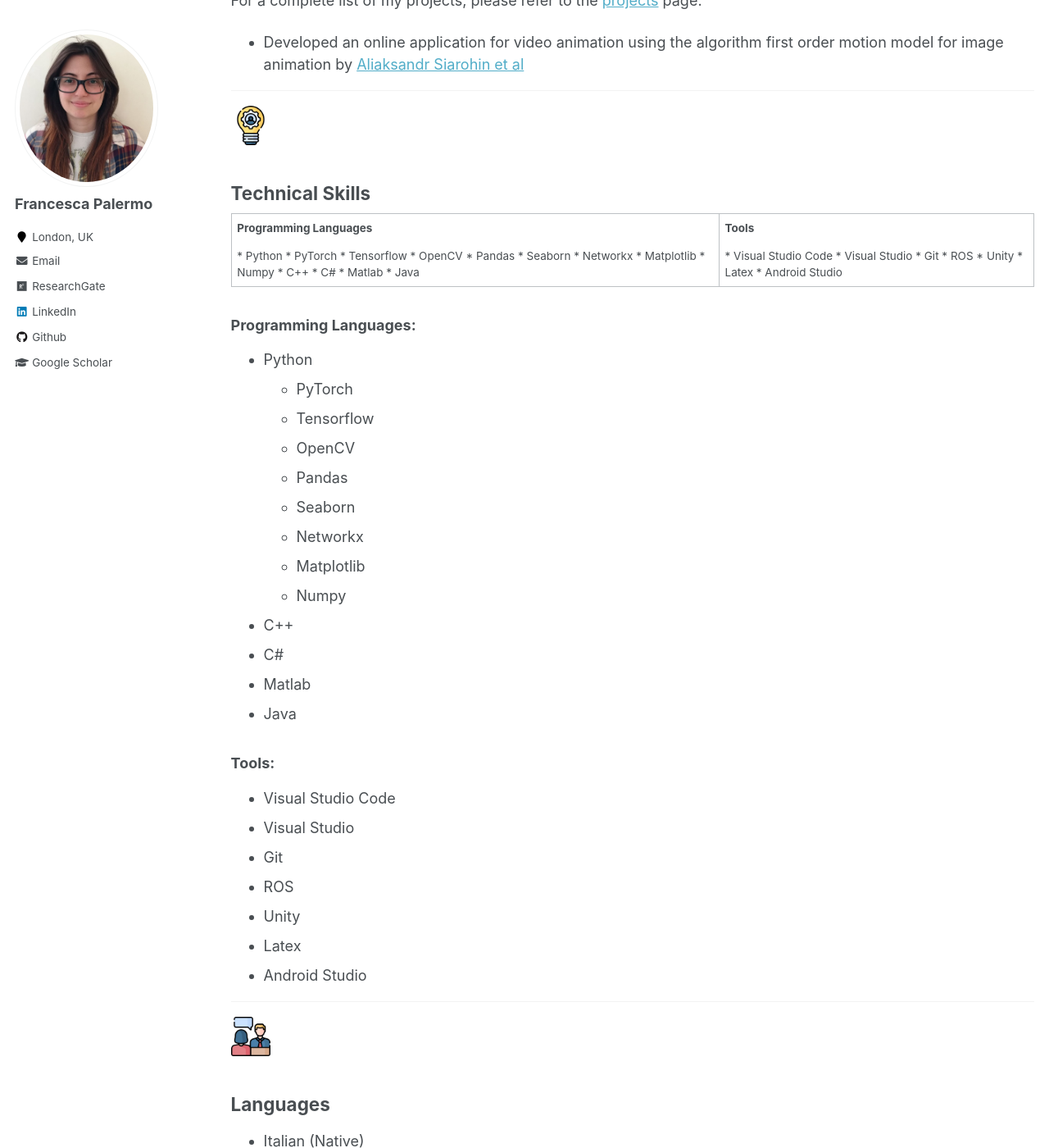
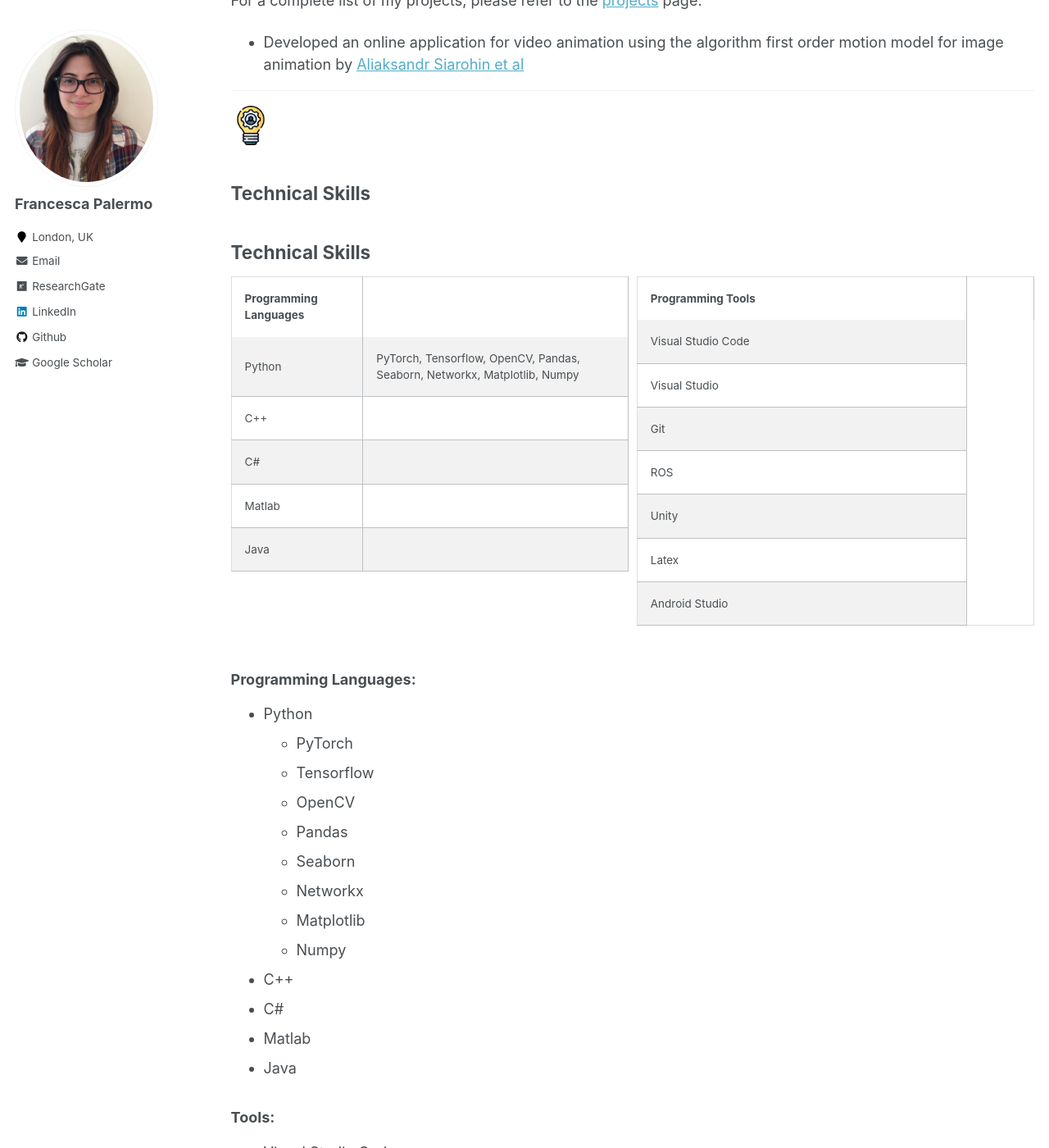
Before and after one commit to francescapalermo/francescapalermo.github.io, a Jekyll site: the page built from _pages/cv.md, in a window 1280 px wide and 1400 px high, scrolled down 3927 px. Shown: the whole window at 82% size. Built offline with Jekyll 4.4.1, drawn with Linux system fonts in a browser that asks for light colours.

```diff
--- a/_pages/cv.md
+++ b/_pages/cv.md
@@ -145,44 +145,118 @@ ___
 
 ## Technical Skills
 
-<table>
-  <tr>
-    <th> Programming Languages </th>
-    <th> Tools </th>
-  </tr>
+<html>
+  <head>
+    <style>
+      * {
+        box-sizing: border-box;
+      }
 
-  <tr>
-    <td>
+      .row {
+        display: flex;
+        margin-left:-5px;
+        margin-right:-5px;
+      }
 
-  * Python
-    * PyTorch
-    * Tensorflow
-    * OpenCV
-    * Pandas
-    * Seaborn
-    * Networkx
-    * Matplotlib
-    * Numpy
-  * C++
-  * C#
-  * Matlab
-  * Java
+      .column {
+        flex: 50%;
+        padding: 5px;
+      }
 
-  </td>
+      table {
+        border-collapse: collapse;
+        border-spacing: 0;
+        width: 100%;
+        border: 1px solid #ddd;
+      }
 
-    <td>
+      th, td {
+        text-align: left;
+        padding: 16px;
+      }
 
-    * Visual Studio Code
-    * Visual Studio
-    * Git
-    * ROS
-    * Unity
-    * Latex
-    * Android Studio
+      tr:nth-child(even) {
+        background-color: #f2f2f2;
+      }
 
-    </td>
-  </tr>
-</table>
+    </style>
+  </head>
+<body>
+
+<h2> Technical Skills </h2>
+
+<div class="row">
+  <div class="column">
+    <table>
+      <tr>
+        <th>Programming Languages</th>
+        <th></th>
+      </tr>
+      <tr>
+        <td>Python</td>
+        <td>PyTorch, Tensorflow, OpenCV, Pandas, Seaborn, Networkx, Matplotlib, Numpy</td>
+      </tr>
+
+      <tr>
+        <td>C++</td>
+        <td></td>
+      </tr>
+
+      <tr>
+        <td>C#</td>
+        <td></td>
+      </tr>
+
+      <tr>
+        <td>Matlab</td>
+        <td></td>
+      </tr>
+
+      <tr>
+        <td>Java</td>
+        <td></td>
+      </tr>
+    </table>
+  </div>
+  <div class="column">
+    <table>
+      <tr>
+        <th>Programming Tools</th>
+        <th></th>
+      </tr>
+      <tr>
+        <td>Visual Studio Code</td>
+      </tr>
+
+      <tr>
+        <td>Visual Studio</td>
+      </tr>
+
+      <tr>
+        <td>Git</td>
+      </tr>
+
+      <tr>
+        <td>ROS</td>
+      </tr>
+
+      <tr>
+        <td>Unity</td>
+      </tr>
+
+      <tr>
+        <td>Latex</td>
+      </tr>
+
+      <tr>
+        <td>Android Studio</td>
+      </tr>
+    </table>
+  </div>
+</div>
+
+</body>
+</html>
 
 ### Programming Languages:
 * Python
```
Also changed, not shown: _pages/table_skills.html (added, +113 -0 lines).
